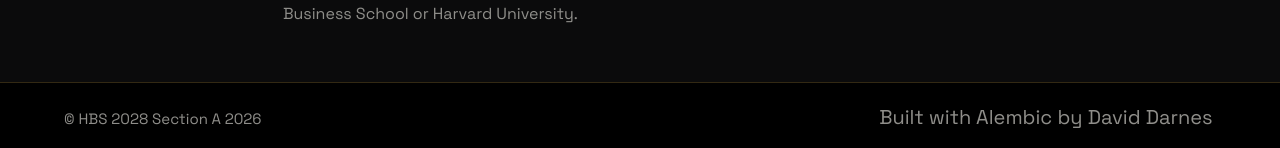
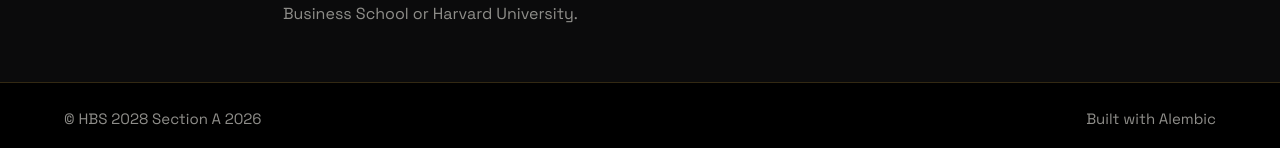
Before and after one commit to SectionAlpha28/sectionalpha28.github.io, a Jekyll site: the page built from index.md, in a window 1280 px wide. Shown: the part 2227-2375 px from the top of the page. Built offline with Jekyll 4.4.1, drawn with Linux system fonts in a browser that asks for light colours.

Commit message:
Shorten footer credit to "Built with Alembic" and match copyright size
The credit now renders like the copyright line (same font and size) and
still links to the Alembic theme; the MIT license keeps the full credit.

Co-Authored-By: Claude Opus 5.5 (1M context) <noreply@anthropic.com>
Claude-Session: https://claude.ai/code/session_014WzvjEHZ9DQng5ZBMyUHbD

```diff
--- a/_config.yml
+++ b/_config.yml
@@ -131,7 +131,7 @@ navigation_header:
   url: /contact/
 
 navigation_footer:
-- title: Built with Alembic by David Darnes
+- title: Built with Alembic
   url: https://github.com/daviddarnes/alembic
 
 social_links: # Appears in sidebar. Set the urls then uncomment and comment out as desired
--- a/_includes/site-footer.html
+++ b/_includes/site-footer.html
@@ -4,6 +4,10 @@
       <small class="small">&copy; {{ site.title }} {{ site.time | date: '%Y' }}</small>
     </div>
 
-    {% include nav-footer.html %}
+    {% comment %}Theme credit, styled like the copyright line{% endcomment %}
+    {% assign credit = site.navigation_footer | first %}
+    <div class="credit  typeset">
+      <small class="small"><a href="{{ credit.url }}">{{ credit.title }}</a></small>
+    </div>
   </div>
 </footer>
--- a/_sass/_luxe.scss
+++ b/_sass/_luxe.scss
@@ -146,6 +146,15 @@ body {
     letter-spacing: 0.02em;
     text-transform: none;
   }
+}
+
+.footer .container {
+  justify-content: space-between;
+  align-items: center;
+}
+.footer .credit a {
+  background-image: none;
+  text-shadow: none;
 }
 
 // Buttons: outlined gold that fills on hover
```
